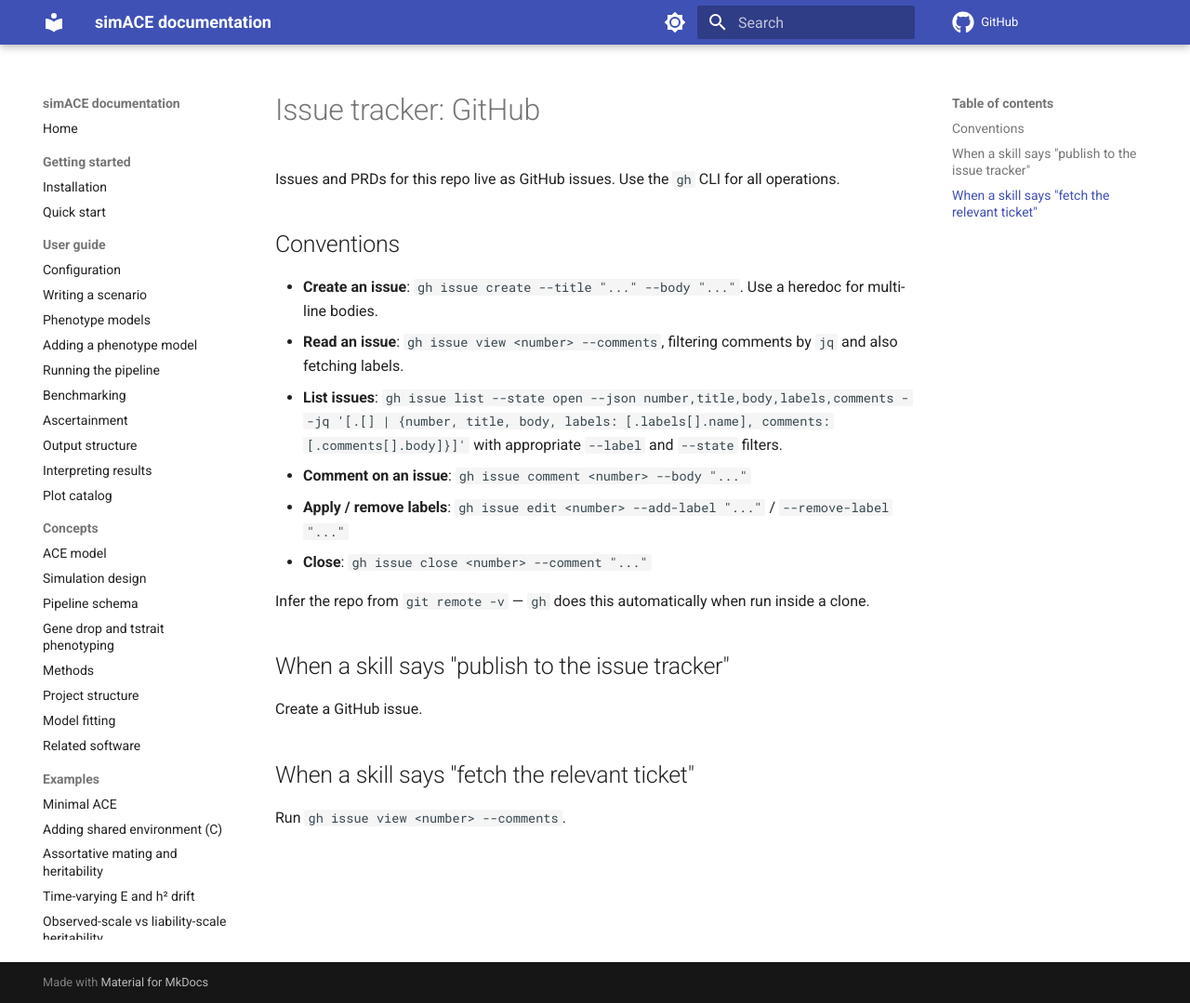
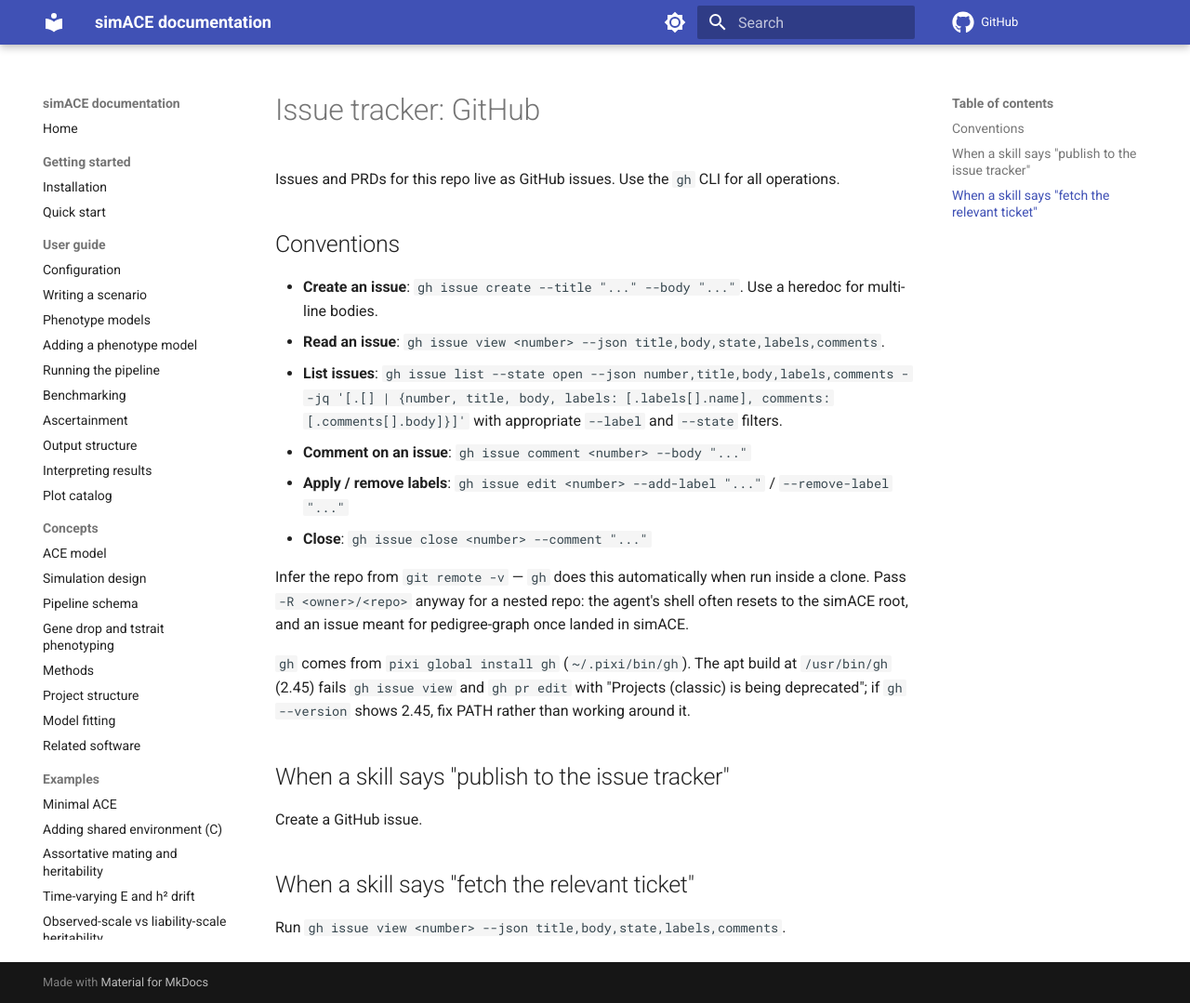
Before and after one commit to rwaples/simACE, an MkDocs documentation site: the page built from docs/agents/issue-tracker.md, in a window 1280 px wide and 1079 px high. Shown: the whole window at 93% size. Built offline with MkDocs 1.6.1 and Material for MkDocs 9.7.7, drawn with Linux system fonts in a browser that asks for light colours; comment, search, counter and statistics services are not loaded.

Commit message:
Tighten agent conventions for reviews, commits, and issues
CLAUDE.md: say which repo and range /code-review covered, ban every
attribution trailer (not just Co-Authored-By) even when a reminder
supplies one, and route every commit through the commit skill.
docs/agents: read issues with --json (the --comments form fails on the
apt gh 2.45), pass -R for nested repos so issues land in the right
repo, and create missing triage labels before applying them.

```diff
--- a/docs/agents/issue-tracker.md
+++ b/docs/agents/issue-tracker.md
@@ -5,13 +5,15 @@ Issues and PRDs for this repo live as GitHub issues. Use the `gh` CLI for all op
 ## Conventions
 
 - **Create an issue**: `gh issue create --title "..." --body "..."`. Use a heredoc for multi-line bodies.
-- **Read an issue**: `gh issue view <number> --comments`, filtering comments by `jq` and also fetching labels.
+- **Read an issue**: `gh issue view <number> --json title,body,state,labels,comments`.
 - **List issues**: `gh issue list --state open --json number,title,body,labels,comments --jq '[.[] | {number, title, body, labels: [.labels[].name], comments: [.comments[].body]}]'` with appropriate `--label` and `--state` filters.
 - **Comment on an issue**: `gh issue comment <number> --body "..."`
 - **Apply / remove labels**: `gh issue edit <number> --add-label "..."` / `--remove-label "..."`
 - **Close**: `gh issue close <number> --comment "..."`
 
-Infer the repo from `git remote -v` — `gh` does this automatically when run inside a clone.
+Infer the repo from `git remote -v` — `gh` does this automatically when run inside a clone. Pass `-R <owner>/<repo>` anyway for a nested repo: the agent's shell often resets to the simACE root, and an issue meant for pedigree-graph once landed in simACE.
+
+`gh` comes from `pixi global install gh` (`~/.pixi/bin/gh`). The apt build at `/usr/bin/gh` (2.45) fails `gh issue view` and `gh pr edit` with "Projects (classic) is being deprecated"; if `gh --version` shows 2.45, fix PATH rather than working around it.
 
 ## When a skill says "publish to the issue tracker"
 
@@ -19,4 +21,4 @@ Create a GitHub issue.
 
 ## When a skill says "fetch the relevant ticket"
 
-Run `gh issue view <number> --comments`.
+Run `gh issue view <number> --json title,body,state,labels,comments`.
```
Also changed, not shown: CLAUDE.md (+3 -1 lines), docs/agents/triage-labels.md (+2 -0 lines).
